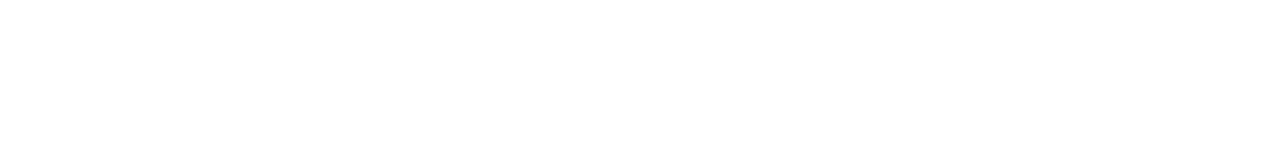
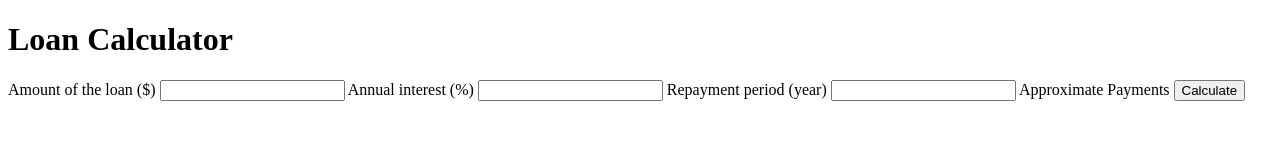
Before and after one commit to aleksei24/loan-calc, a website built with webpack: page src/template.html in a window 1280 px wide. Built offline with nearby package versions, Linux system fonts and the light colour scheme.

Commit message:
design is being made

```diff
--- a/src/script/view.js
+++ b/src/script/view.js
@@ -0,0 +1,9 @@
+const app = document.querySelector('#app');
+app.classList =
+  'container mx-auto px-2 py-16 max-w-lg h-full min-h-screen border-2 border-solid border-gray-500 rounded-md';
+
+const appHeadline = document.querySelector('#app-headline');
+appHeadline.classList = 'text-center font-bold uppercase';
+
+const loanForm = document.querySelector('#loan-form');
+loanForm.classList = 'flex flex-col items-end';
--- a/src/template.html
+++ b/src/template.html
@@ -7,6 +7,26 @@
     <title><%= htmlWebpackPlugin.options.title %></title>
   </head>
   <body>
-    <div id="app"></div>
+    <div id="app">
+      <h1 id="app-headline">Loan Calculator</h1>
+      <form action="#" id="loan-form">
+        <label for="amount">
+          Amount of the loan ($)
+          <input name="amount" id="amount" type="text" />
+        </label>
+        <label for="interest">
+          Annual interest (%)
+          <input name="interest" id="interest" type="text" />
+        </label>
+        <label for="payment">
+          Repayment period (year)
+          <input name="payment" id="payment" type="text" />
+        </label>
+        <label for="approximate">
+          Approximate Payments
+          <button type="button" id="calculate">Calculate</button>
+        </label>
+      </form>
+    </div>
   </body>
 </html>
```
Also changed, not shown: src/index.js (+7 -0 lines).
